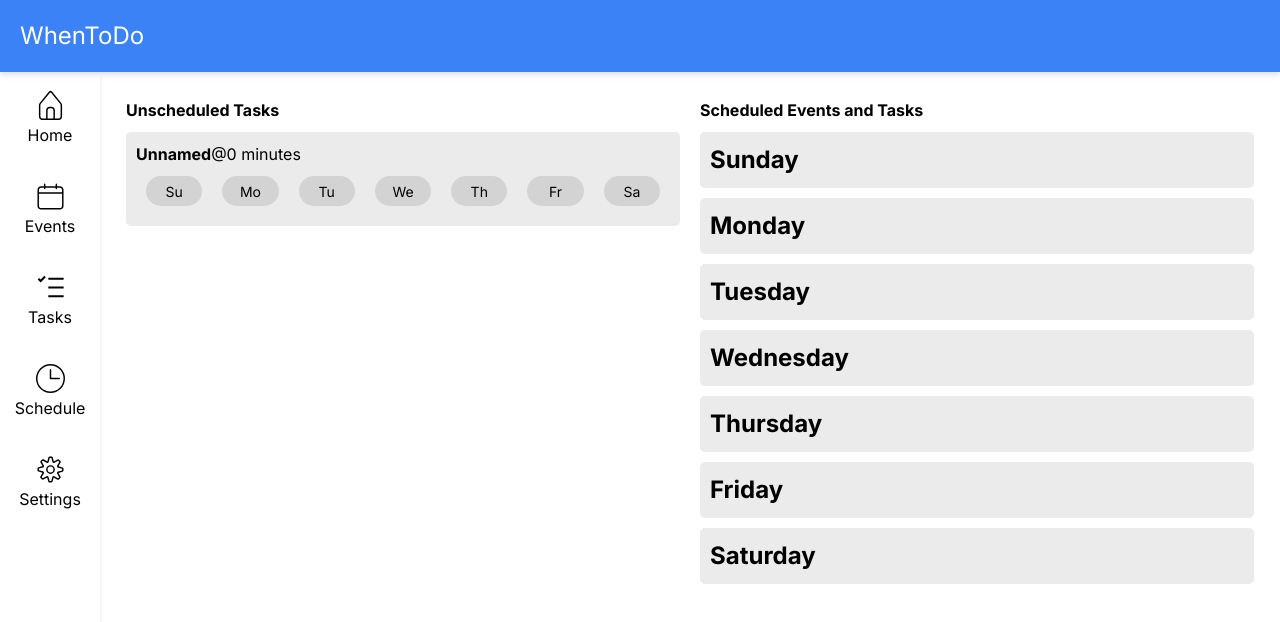
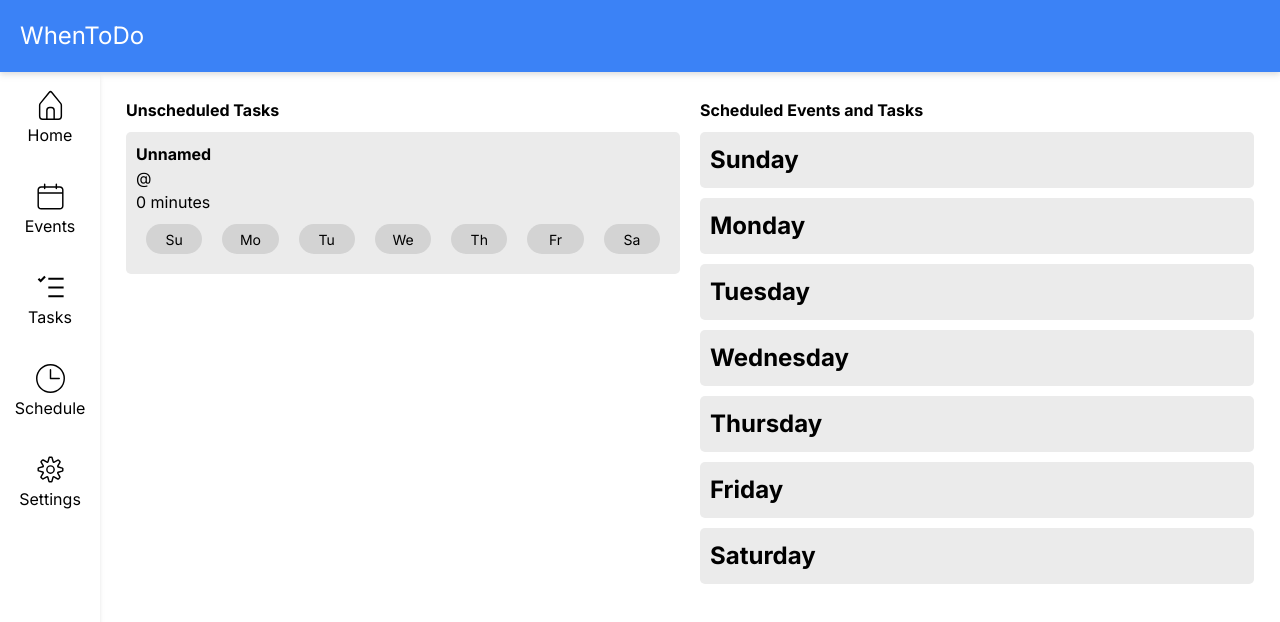
Before and after one commit to cdrice26/when-to-do, a Next.js app: page /schedule in a window 1280 px wide. Shown: the top 622 px of the page. Built offline with nearby package versions, Linux system fonts and the light colour scheme; what uuid-js would draw is missing.

Commit message:
Fixed UI issues with the scheduling screen

```diff
--- a/src/components/schedule/Schedule.js
+++ b/src/components/schedule/Schedule.js
@@ -69,6 +69,7 @@ const Schedule = ({
       );
       newSchedule.push(merged);
     }
+    console.log(newSchedule);
     setScheduled(newSchedule);
   };
 
@@ -98,9 +99,8 @@ const Schedule = ({
       days.map((_day, i) =>
         prevTasks[i].filter(
           (event) =>
-            tasks.find(
-              (item) => item.id === event.payload && item.scheduled
-            ) !== undefined
+            tasks.find((item) => item.id === event && item.scheduled) !==
+            undefined
         )
       )
     );
--- a/src/components/schedule/ScheduledEvent.js
+++ b/src/components/schedule/ScheduledEvent.js
@@ -7,23 +7,21 @@ import { SettingsContext } from '../../constants/context';
  *                         which is a boolean that determines if the event is displayed in a box or nor
  */
 const ScheduledEvent = ({ event, container }) => {
-  const settings = useContext(SettingsContext);
+  const [settings, _setSettings] = useContext(SettingsContext);
 
   return (
     <div style={container ? styles.container : null}>
-      <span style={{ fontWeight: 'bold' }}>
+      <div style={{ fontWeight: 'bold' }}>
         {event?.name !== '' ? event?.name : 'Unnamed'}
-      </span>
-      <span>
+      </div>
+      <div>
         @{event?.location !== '' ? event?.location : settings.defaultLocation}
-      </span>
+      </div>
       {/* SOURCE: https://stackoverflow.com/questions/17913681/ */}
       {event?.startTime === null ? (
-        <span style={{ color: 'red' }}>
-          There&apos;s no time for this today!
-        </span>
+        <div style={{ color: 'red' }}>There&apos;s no time for this today!</div>
       ) : (
-        <span>
+        <div>
           {event?.startTime.toLocaleTimeString([], {
             hour: '2-digit',
             minute: '2-digit'
@@ -33,7 +31,7 @@ const ScheduledEvent = ({ event, container }) => {
             hour: '2-digit',
             minute: '2-digit'
           })}
-        </span>
+        </div>
       )}
     </div>
   );
--- a/src/components/schedule/UnscheduledTask.js
+++ b/src/components/schedule/UnscheduledTask.js
@@ -15,13 +15,13 @@ const UnscheduledTask = ({ task, scheduleOnDay }) => {
   return (
     <div>
       <div style={styles.container}>
-        <span style={{ fontWeight: 'bold' }}>
+        <div style={{ fontWeight: 'bold' }}>
           {task.name !== '' ? task.name : 'Unnamed'}
-        </span>
-        <span>
+        </div>
+        <div>
           @{task.location !== '' ? task.location : settings.defaultLocation}
-        </span>
-        <span>{task.time} minutes</span>
+        </div>
+        <div>{task.time} minutes</div>
         <DaySelector
           daysSelected={new Array(7).fill(false)}
           onChange={(dayIndex) => scheduleOnDay(dayIndex, task.id)}
```
